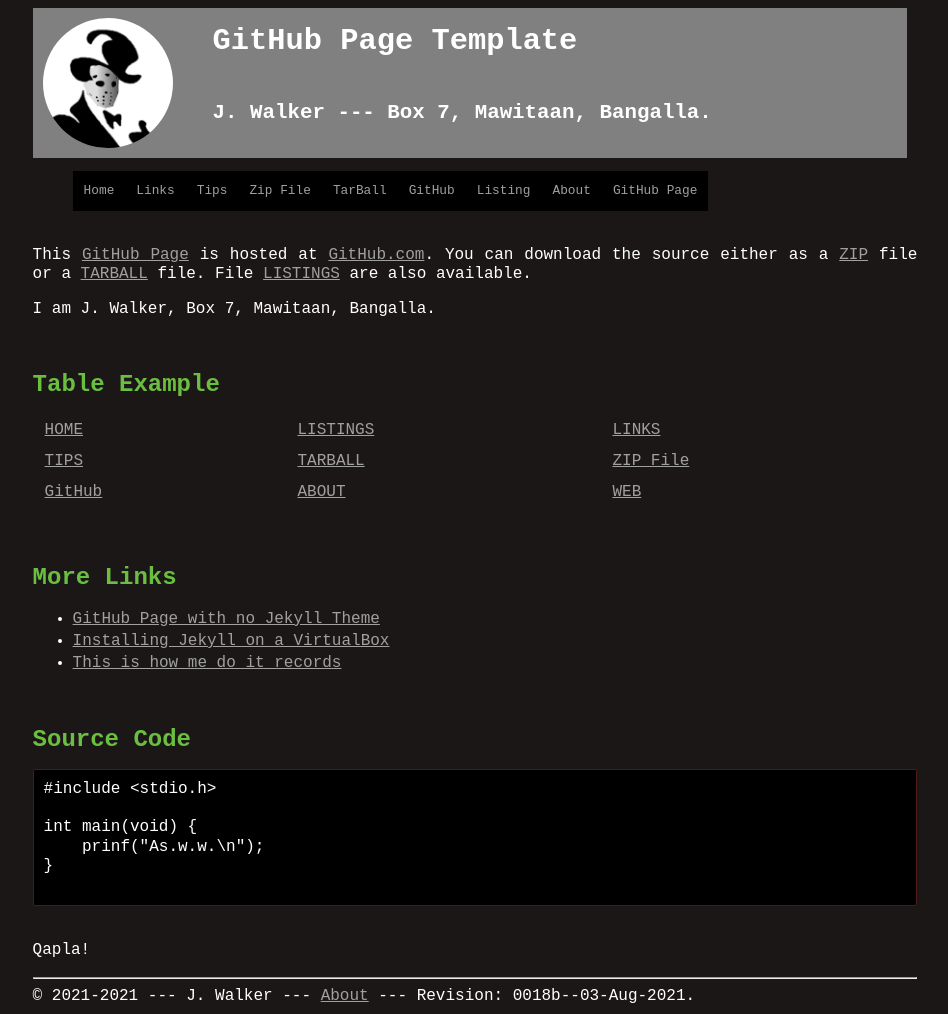
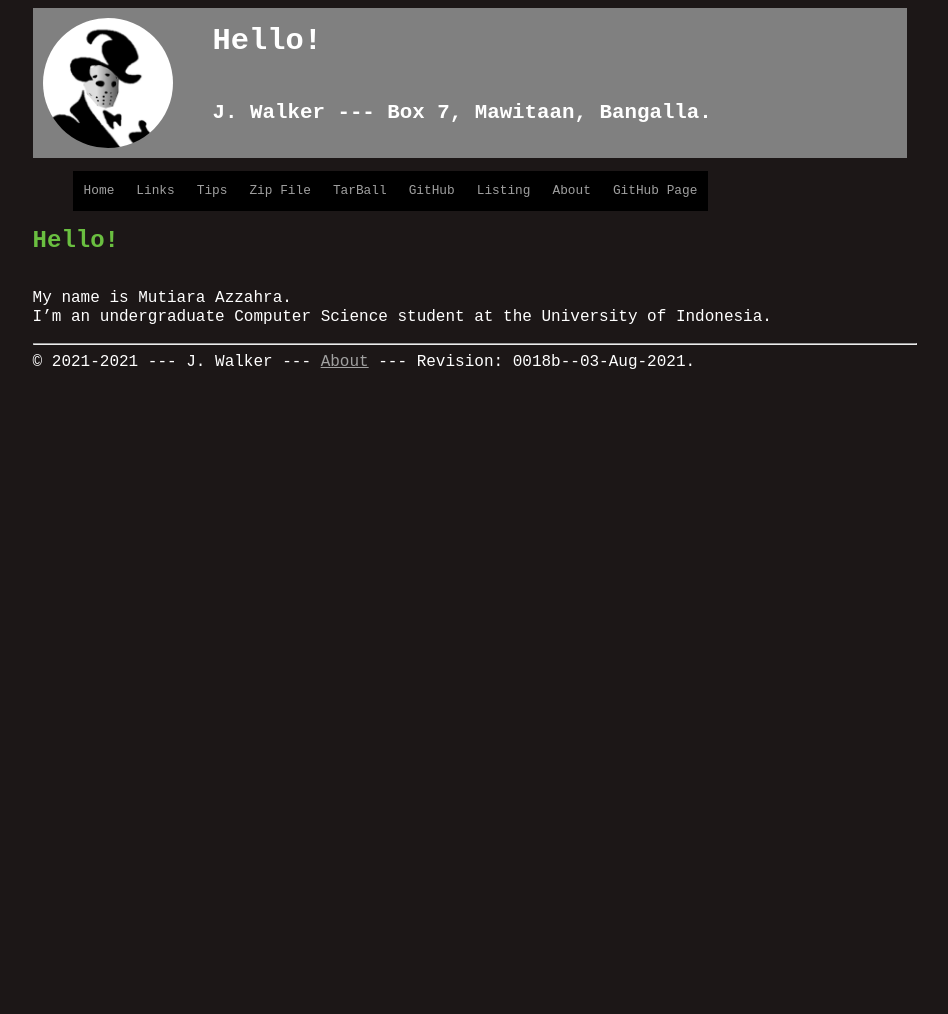
Before and after one commit to mutiarazzahra/os212, a Jekyll site: the page built from index.md, in a window 1280 px wide. Shown: the whole page, without its empty margins (165-1113 px from the left). Built offline with Jekyll 4.4.1, drawn with Linux system fonts in a browser that asks for light colours; our own code applies the rules of GitHub Pages for plain Markdown files; after the commit the page ends 900 px from its top, so only the background shows below that.

Commit message:
Update index.md

````diff
--- a/index.md
+++ b/index.md
@@ -1,40 +1,5 @@
----
----
-
+# Hello!
 <br>
-This [GitHub Page](https://pages.github.com/) is hosted at [GitHub.com]({{ site.urlgithub }}).
-You can download the source either as a
-[ZIP]({{ site.baseurl }}/template.zip) file or a
-[TARBALL]({{ site.baseurl }}/template.tar.bz2) file.
-File [LISTINGS]({{ site.baseurl }}/000.html) are also available.
-
-I am {{ site.author }}, {{ site.address }}
-
+My name is Mutiara Azzahra.
 <br>
-## Table Example
-
-| [HOME]({{ site.baseurl }}/) | [LISTINGS]({{ site.baseurl }}/000.html) | [LINKS]({{ site.baseurl }}/LINKS/) |
-| [TIPS]({{ site.baseurl }}/TIPS/) | [TARBALL]({{ site.baseurl }}/template.tar.bz2) | [ZIP File]({{ site.baseurl }}/template.zip) |
-| [GitHub]({{ site.urlgithub }}) | [ABOUT]({{ site.baseurl }}/ABOUT/) | [WEB]({{ site.urlweb }}) |
-
-<br>
-## More Links
-
-* [GitHub Page with no Jekyll Theme](https://doit.vlsm.org/001.md)
-* [Installing Jekyll on a VirtualBox](https://doit.vlsm.org/005.md)
-* [This is how me do it records](https://doit.vlsm.org/)
-
-<br>
-## Source Code
-
-```
-#include <stdio.h>
-
-int main(void) {
-    prinf("As.w.w.\n");
-}
-
-```
-
-<br>
-Qapla!
+I’m an undergraduate Computer Science student at the University of Indonesia.
````
